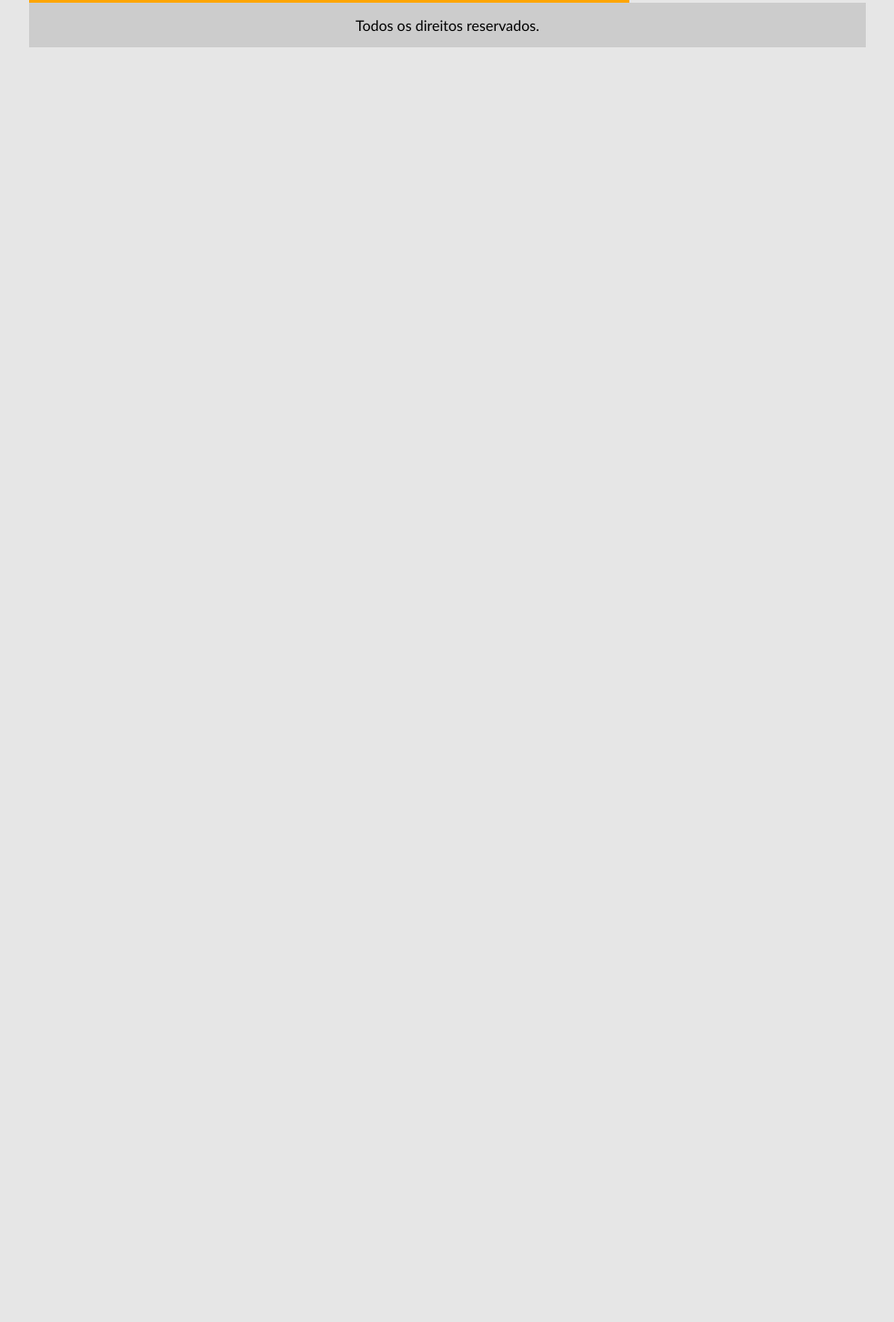
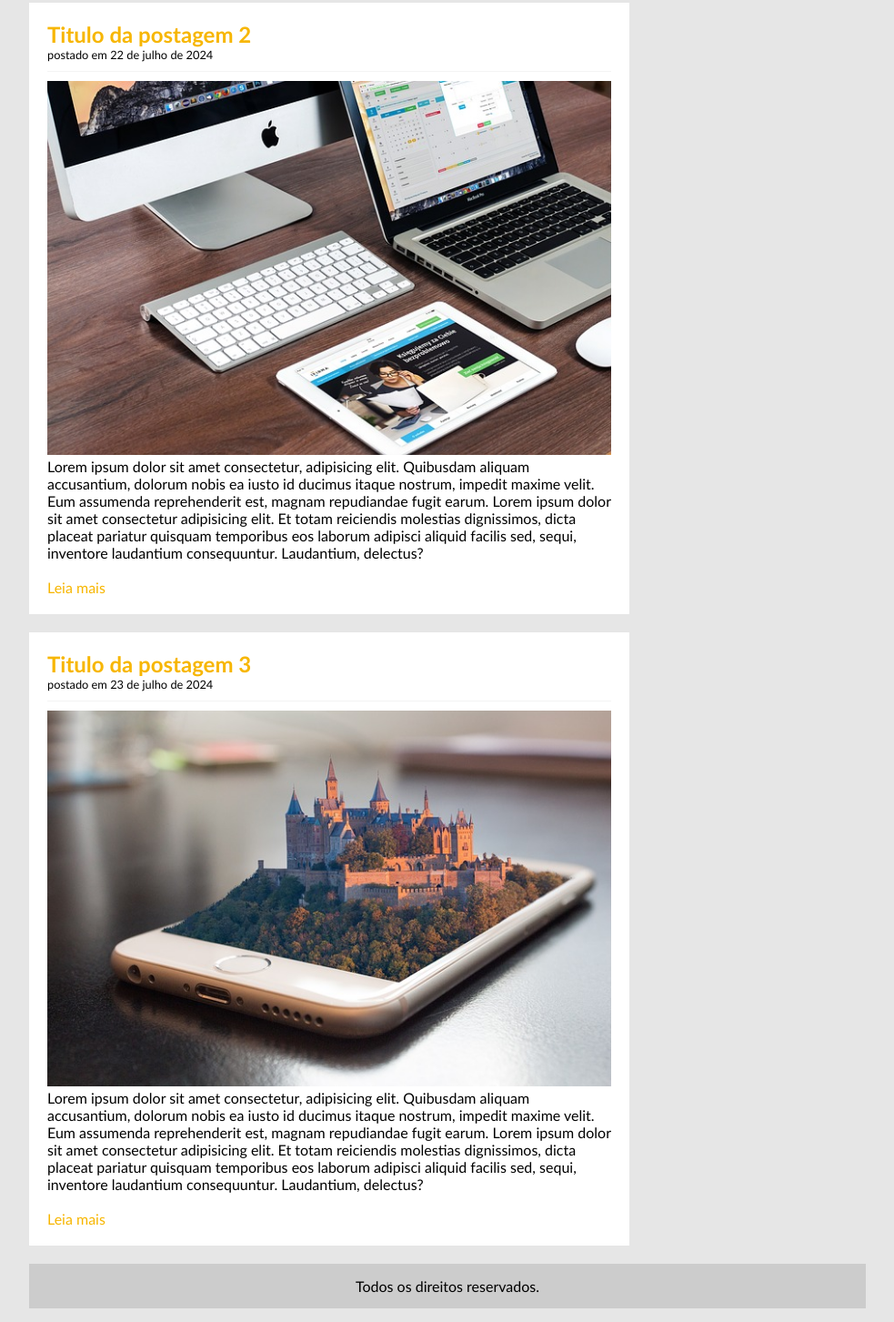
Before and after one commit to Bucoski/TechBlog, a plain HTML site: page index.html in a window 1280 px wide. Shown: the part 842-2295 px from the top of the page at 91% size, without its empty margins (148-1131 px from the left). Before the commit the page ends 909 px from the top, so only its background shows below. Drawn offline with Linux system fonts and the light colour scheme.

Commit message:
menu lateral e criação de mais postagens

```diff
--- a/css/style.css
+++ b/css/style.css
@@ -27,7 +27,7 @@ body {
     margin: 0 auto;
     padding: 15px;
 }
-#area-lateral, #area-postagem {
+#area-lateral {
     background: orange;  /*LEMBRA DE TIRAR ISSO QUANDO TERMINAR DE USAR!!!!!*/
 }
 #area-postagem {
--- a/index.html
+++ b/index.html
@@ -34,10 +34,38 @@
                 <br>
                 <a href="#">Leia mais</a>
             </div>  <!--Fechamento Postagem-->
+            <!--Abertura Postagem-->
+            <div class="postagem">
+                <h2>Titulo da postagem 2</h2>
+                <span class="data-postagem">postado em 22 de julho de 2024</span>
+                <img width="620px" src="img/imagem2.jpg" alt="imagem2">
+                <p>
+                    Lorem ipsum dolor sit amet consectetur, adipisicing elit. Quibusdam aliquam accusantium, dolorum nobis ea iusto id ducimus itaque nostrum, impedit maxime velit. Eum assumenda reprehenderit est, magnam repudiandae fugit earum. Lorem ipsum dolor sit amet consectetur adipisicing elit. Et totam reiciendis molestias dignissimos, dicta placeat pariatur quisquam temporibus eos laborum adipisci aliquid facilis sed, sequi, inventore laudantium consequuntur. Laudantium, delectus?
+                </p>
+                <br>
+                <a href="#">Leia mais</a>
+            </div>  <!--Fechamento Postagem-->
+            <div class="postagem">
+                <h2>Titulo da postagem 3</h2>
+                <span class="data-postagem">postado em 23 de julho de 2024</span>
+                <img width="620px" src="img/imagem3.jpg" alt="imagem3">
+                <p>
+                    Lorem ipsum dolor sit amet consectetur, adipisicing elit. Quibusdam aliquam accusantium, dolorum nobis ea iusto id ducimus itaque nostrum, impedit maxime velit. Eum assumenda reprehenderit est, magnam repudiandae fugit earum. Lorem ipsum dolor sit amet consectetur adipisicing elit. Et totam reiciendis molestias dignissimos, dicta placeat pariatur quisquam temporibus eos laborum adipisci aliquid facilis sed, sequi, inventore laudantium consequuntur. Laudantium, delectus?
+                </p>
+                <br>
+                <a href="#">Leia mais</a>
+            </div>  <!--Fechamento Postagem-->
 
         </div>
         <div id="area-lateral">
-            Lateal
+            <div class="conteudo-lateral">
+                <h3>Postagens Recentes</h3>
+                <div class="conteudo-lateral">
+                    <p>Lorem ipsum dolor sit amet consectetur adipisicing elit.</p>
+                    <br>
+                    <a href="">Leia Mais</a>
+                </div>
+            </div>
         </div>
         <div id="rodape">
             Todos os direitos reservados.
```
